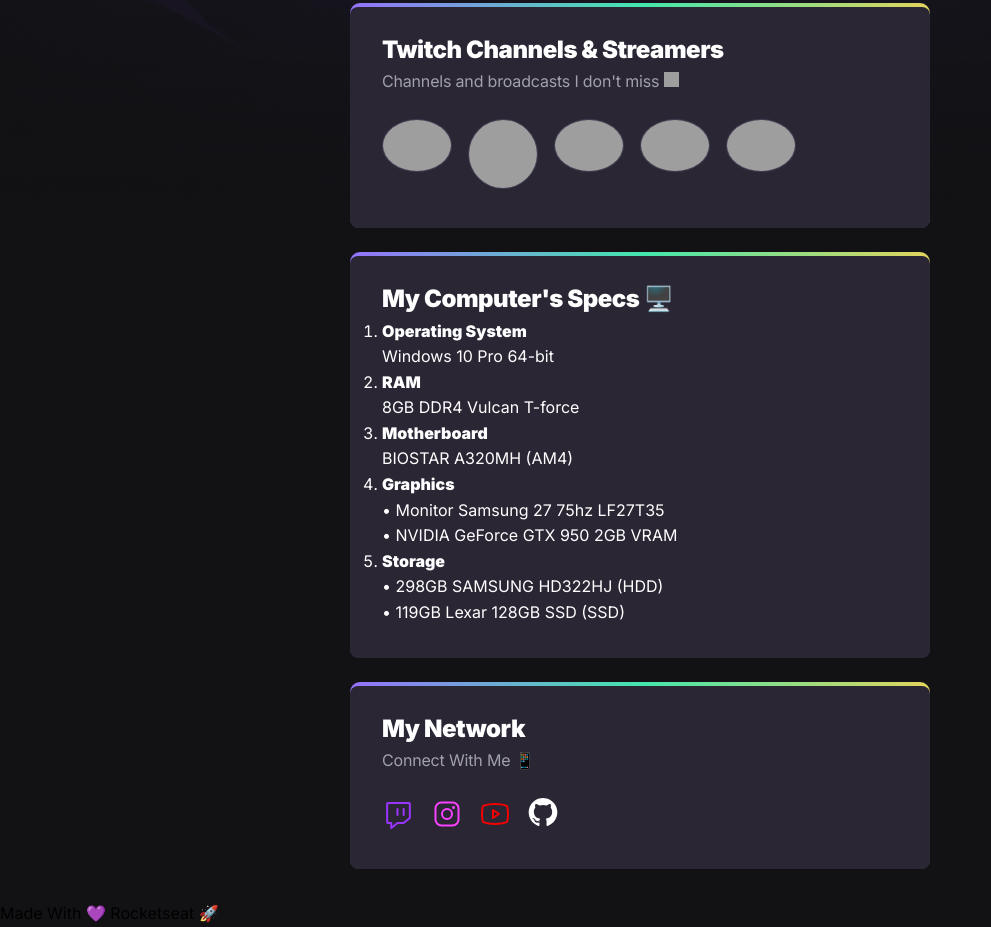
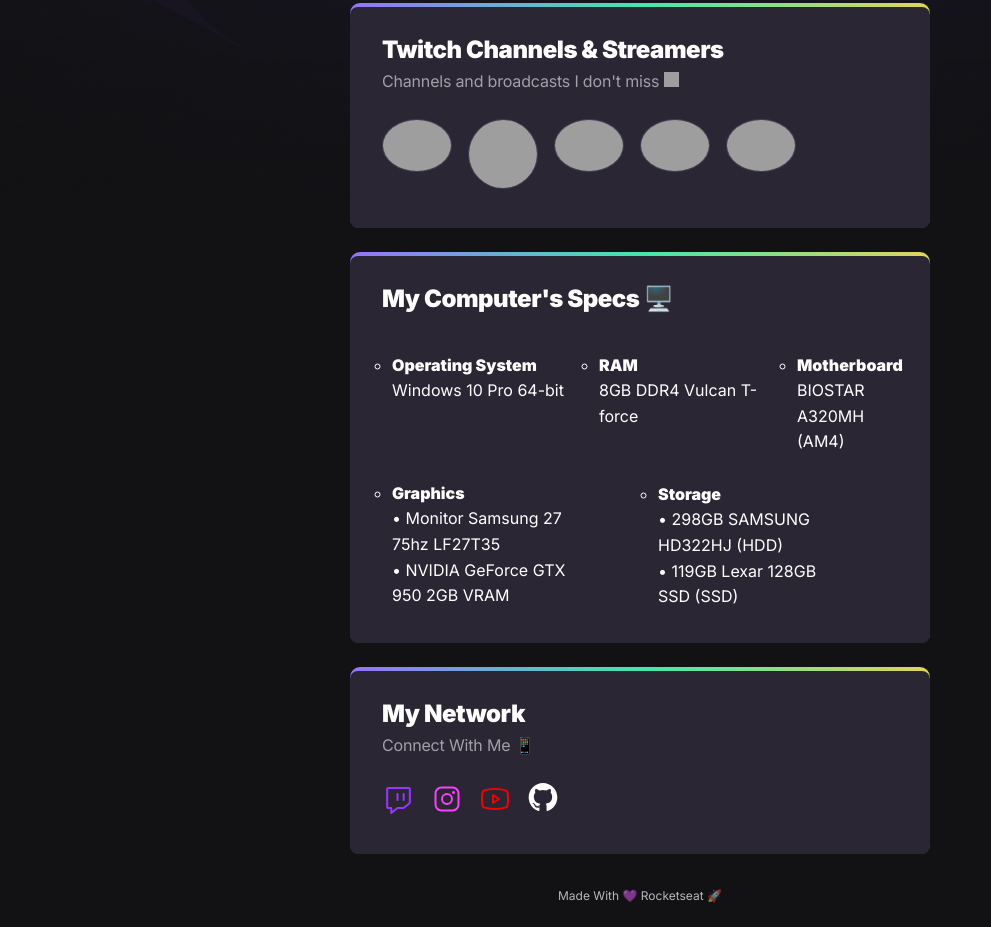
Before and after one commit to MTH1221/Nlw-Sports, a plain HTML site: page index.html in a window 1280 px wide. Shown: the part 467-1394 px from the top of the page, without its empty margins (0-991 px from the left). After the commit the page ends 1373 px from the top, so only its background shows below. Drawn offline with Linux system fonts and the light colour scheme; grey boxes are pictures that could not be loaded.

Commit message:
Update style.css
Change/add some elements

```diff
--- a/style.css
+++ b/style.css
@@ -1,7 +1,28 @@
+/*Head*/
 * {
   margin: 0;
   padding: 0;
   box-sizing: border-box;
+}
+
+.player {
+  text-align: center;
+}
+
+.button {
+  font-size: 19px;
+  font-family: 'Times New Roman', Times, serif;
+  color:#9572FC;
+  background-color: transparent;
+  border: 2px solid rebeccapurple;
+  border-radius: 30px;
+  padding: 0 16px;
+  cursor: pointer;
+  transition: all 0.3s ease-in-out;
+}
+
+.button:hover {
+  transform: scale(1.1);
 }
 
 header {
@@ -30,6 +51,9 @@ header div:hover {
   transform: scale(1.1);
 }
 
+header div {
+  animation: fromTop .7s .3s backwards;
+}
 
 /*Body*/
 main {
@@ -79,20 +103,21 @@ section p {
   color: #A1A1AA;
 }
 
+section ul, ol {
+  display: flex;
+  flex-wrap: wrap;
+  gap: 16px;
+
+  margin-top: 24px;
+}
+
+/*Section Animation*/
 section ul li {
   transition: transform .3s;
 }
 
 section ul li:hover {
   transform: scale(1.1)
-}
-
-section ul {
-  display: flex;
-  flex-wrap: wrap;
-  gap: 16px;
-
-  margin-top: 24px;
 }
 
 /*List*/
@@ -116,10 +141,55 @@ ul {
   list-style: none;
 }
 
-header div {
-  animation: fromTop .7s .3s backwards;
+.pc-specs {
+  list-style: circle;
 }
 
+#block1 {
+  margin: 10px 10px;
+  width: 180px;
+  float: right;
+}
+
+#block2 {
+  margin: 10px 1px;
+  width: 180px;
+  float: right;
+}
+
+#block3 {
+  margin: 10px 1px;
+  width: 0px;
+  float: right;
+}
+
+#block4 {
+  margin: 0px 10px;
+  width: 180px;
+  float: right;
+}
+
+#block5 {
+  margin: 1px 60px;
+  width: 180px;
+  float: right;
+}
+
+/*Footer*/
+footer {
+  font-weight: 500;
+  color: white;
+  text-align: center;
+  font-size: 12px;
+  opacity: 0.7;
+  transition: opacity 400ms;
+  }
+
+  footer:hover {
+    opacity: 1;
+ }
+
+/*Animation*/
 @keyframes fromTop {
   from {
     opacity: 0;
@@ -157,3 +227,7 @@ main section:nth-child(2) {
 main section:nth-child(3) {
   animation-delay: .4s;
 }
+
+main section:nth-child(4) {
+  animation-delay: .4s;
+}
```
